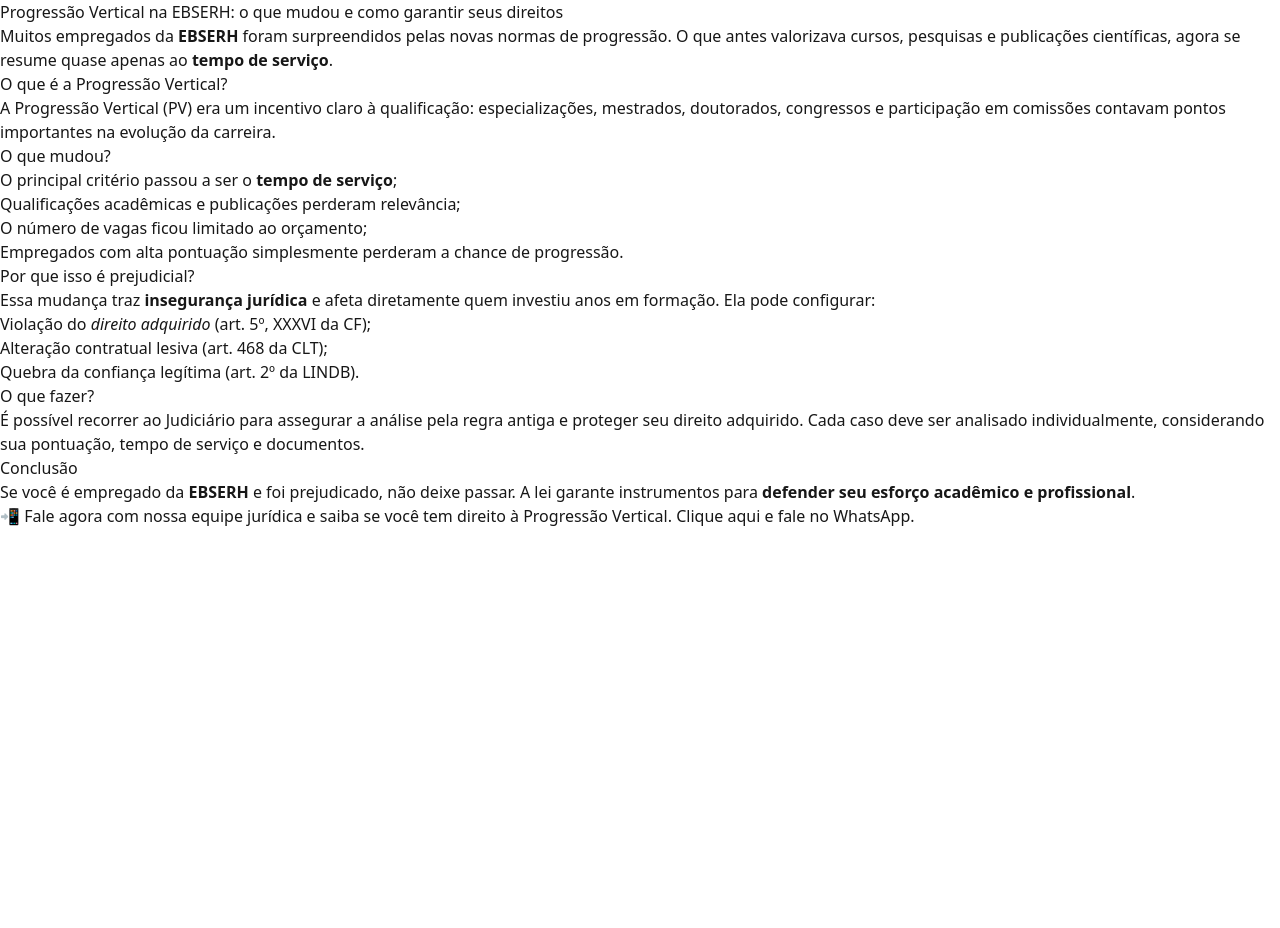
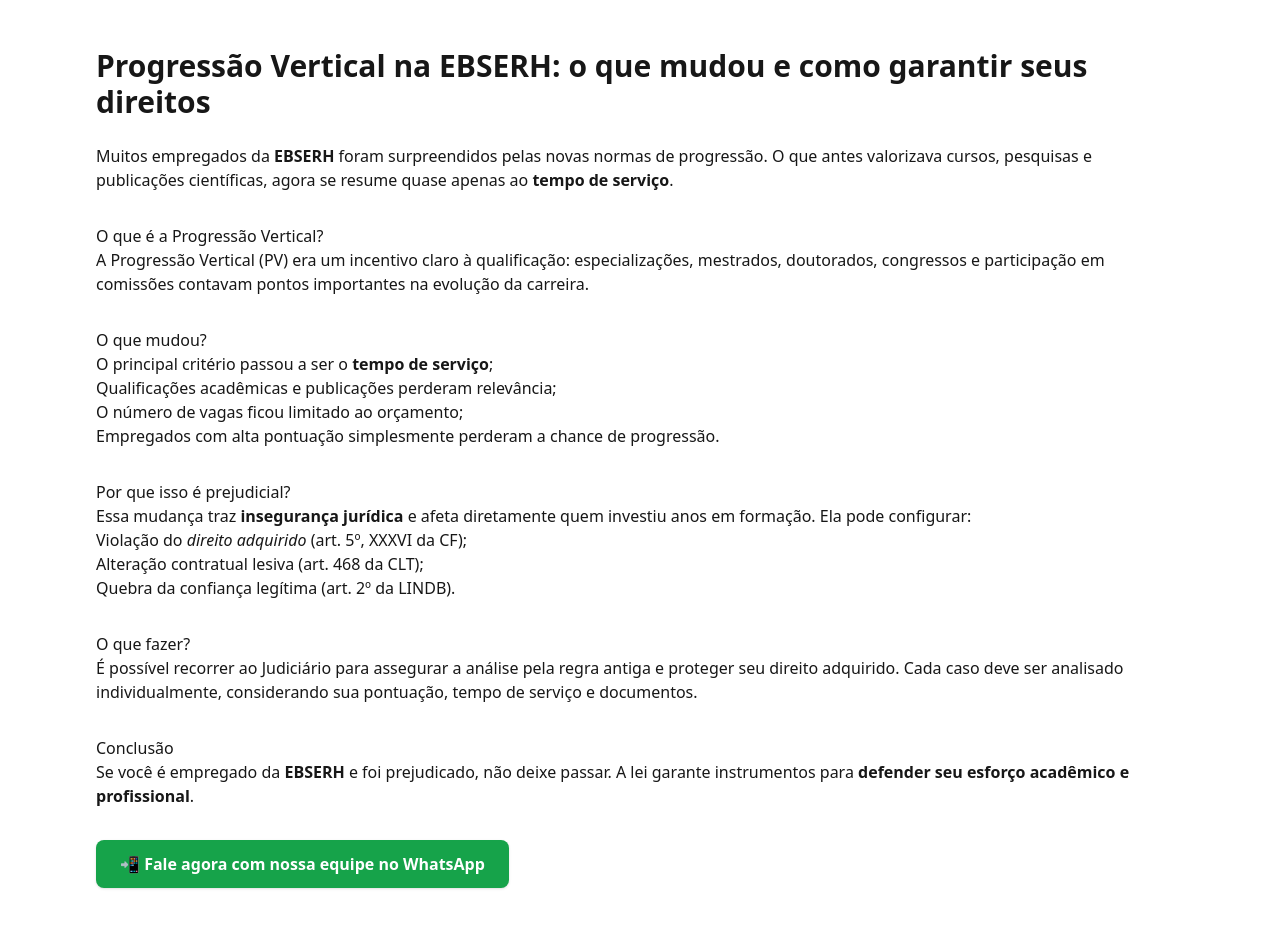
Before and after one commit to luizernane127/Carla-Muniz-Site, a Next.js app: page /artigos/ebserh-progressao in a window 1280 px wide. Shown: the top 928 px of the page. Before the commit the page ends 800 px from the top, so only its background shows below. Built offline with nearby package versions, Linux system fonts and the light colour scheme.

Commit message:
Update page.tsx

```diff
--- a/app/artigos/ebserh-progressao/page.tsx
+++ b/app/artigos/ebserh-progressao/page.tsx
@@ -1,7 +1,10 @@
 export default function Page() {
   return (
+    <section className="container mx-auto px-6 py-12">
       <article className="prose lg:prose-xl">
-      <h1>Progressão Vertical na EBSERH: o que mudou e como garantir seus direitos</h1>
+        <h1 className="text-3xl font-bold mb-6">
+          Progressão Vertical na EBSERH: o que mudou e como garantir seus direitos
+        </h1>
 
         <p>
           Muitos empregados da <strong>EBSERH</strong> foram surpreendidos pelas novas normas de
@@ -9,14 +12,14 @@
           se resume quase apenas ao <strong>tempo de serviço</strong>.
         </p>
 
-      <h2>O que é a Progressão Vertical?</h2>
+        <h2 className="mt-8">O que é a Progressão Vertical?</h2>
         <p>
           A Progressão Vertical (PV) era um incentivo claro à qualificação: especializações,
           mestrados, doutorados, congressos e participação em comissões contavam pontos
           importantes na evolução da carreira.
         </p>
 
-      <h2>O que mudou?</h2>
+        <h2 className="mt-8">O que mudou?</h2>
         <ul>
           <li>O principal critério passou a ser o <strong>tempo de serviço</strong>;</li>
           <li>Qualificações acadêmicas e publicações perderam relevância;</li>
@@ -24,7 +27,7 @@
           <li>Empregados com alta pontuação simplesmente perderam a chance de progressão.</li>
         </ul>
 
-      <h2>Por que isso é prejudicial?</h2>
+        <h2 className="mt-8">Por que isso é prejudicial?</h2>
         <p>
           Essa mudança traz <strong>insegurança jurídica</strong> e afeta diretamente quem investiu
           anos em formação. Ela pode configurar:
@@ -35,25 +38,31 @@
           <li>Quebra da confiança legítima (art. 2º da LINDB).</li>
         </ul>
 
-      <h2>O que fazer?</h2>
+        <h2 className="mt-8">O que fazer?</h2>
         <p>
           É possível recorrer ao Judiciário para assegurar a análise pela regra antiga e proteger
           seu direito adquirido. Cada caso deve ser analisado individualmente, considerando sua
           pontuação, tempo de serviço e documentos.
         </p>
 
-      <h2>Conclusão</h2>
+        <h2 className="mt-8">Conclusão</h2>
         <p>
-        Se você é empregado da <strong>EBSERH</strong> e foi prejudicado, não deixe passar. A lei garante
-        instrumentos para <strong>defender seu esforço acadêmico e profissional</strong>.
+          Se você é empregado da <strong>EBSERH</strong> e foi prejudicado, não deixe passar.
+          A lei garante instrumentos para <strong>defender seu esforço acadêmico e profissional</strong>.
         </p>
 
-      <blockquote>
-        📲 Fale agora com nossa equipe jurídica e saiba se você tem direito à Progressão Vertical.{" "}
-        <a href="https://wa.me/5583996858590" target="_blank" rel="noreferrer">
-          Clique aqui e fale no WhatsApp
-        </a>.
-      </blockquote>
+        {/* Botão WhatsApp estilizado */}
+        <div className="mt-8">
+          <a
+            href="https://wa.me/5583996858590?text=Ol%C3%A1,%20gostaria%20de%20saber%20se%20tenho%20direito%20%C3%A0%20Progress%C3%A3o%20Vertical"
+            target="_blank"
+            rel="noreferrer"
+            className="inline-block bg-green-600 text-white font-semibold px-6 py-3 rounded-lg shadow hover:bg-green-700 transition"
+          >
+            📲 Fale agora com nossa equipe no WhatsApp
+          </a>
+        </div>
       </article>
+    </section>
   );
 }
```
Lines whose indentation alone changed are shown as unchanged.
